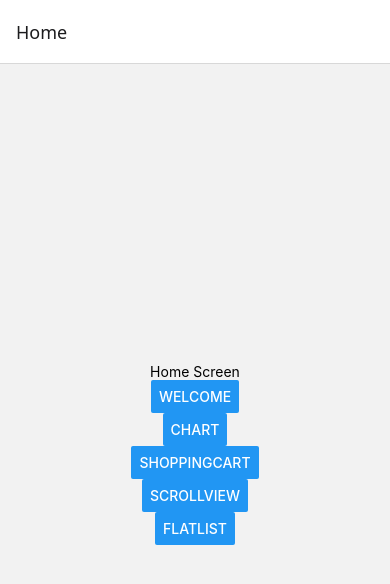
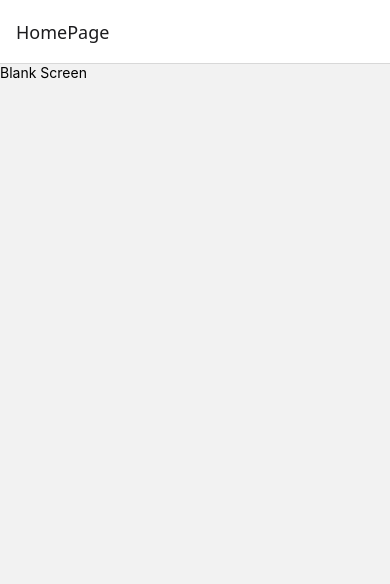
Before and after one commit to tianqing617/ReactNativeAwesome, a React Native app: screen /HomePage in a window 390 px wide. Shown: the top 584 px of the page. Built offline with nearby package versions, Linux system fonts and the light colour scheme; what @wuba/react-native-echarts would draw is missing.

Commit message:
feat: HomePage，增加菜单项

```diff
--- a/src/App.tsx
+++ b/src/App.tsx
@@ -18,6 +18,7 @@ import ImageManager from './views/image-manager'
 import ScrollViewDemo from './views/scroll-list/ScrollView.tsx'
 import FlatListDemo from './views/scroll-list/FlatList.tsx'
 // import RecycleListViewDemo from './views/scroll-list/RecycleListView.tsx'
+import HomePage from './HomePage/index.tsx'
 
 const Stack = createNativeStackNavigator()
 function App(): React.JSX.Element {
@@ -26,8 +27,8 @@ function App(): React.JSX.Element {
   return (
   <NavigationContainer>
     {/* Home */}
-    <Stack.Navigator initialRouteName="Home">
-    {/* <Stack.Navigator initialRouteName="ImageManager"> */}
+    {/* <Stack.Navigator initialRouteName="Home"> */}
+    <Stack.Navigator initialRouteName="HomePage">
       {/* TODO: 这里有类型问题，没有解决。去掉any可复现？ */}
       <Stack.Screen name="Home" component={HomeScreen as any} options={{title: 'Home'}} />
       <Stack.Screen name="Welcome" component={WelcomeScreen} />
@@ -38,6 +39,8 @@ function App(): React.JSX.Element {
       <Stack.Screen name="ScrollView" component={ScrollViewDemo} />
       <Stack.Screen name="FlatList" component={FlatListDemo} />
       {/* <Stack.Screen name="RecycleListView" component={RecycleListViewDemo} /> */}
+      {/* 电商首页 */}
+      <Stack.Screen name="HomePage" component={HomePage} />
     </Stack.Navigator>
   </NavigationContainer>
   );
--- a/src/Home.tsx
+++ b/src/Home.tsx
@@ -22,6 +22,8 @@ const HomeScreen: React.FC<HomeProps> = ({ navigation }) => {
       <Button title="FlatList" onPress={() => handleRedirect('FlatList')} />
       {/* 未实现，需要时看示例代码：src/views/scroll-list/RecycleListView.tsx.bak */}
       {/* <Button title="RecycleListView" onPress={() => handleRedirect('RecycleListView')} /> */}
+      {/* 电商首页 */}
+      <Button title="HomePage" onPress={() => handleRedirect('HomePage')} />
     </View>
   );
 };
--- a/src/HomePage/index.tsx
+++ b/src/HomePage/index.tsx
@@ -0,0 +1,24 @@
+import React from 'react';
+import {
+  ScrollView,
+  Text,
+  View,
+} from 'react-native';
+
+export default function App(): React.JSX.Element {
+  return (
+    <ScrollView
+      contentInsetAdjustmentBehavior="automatic"
+    >
+      <View>
+        <Text>Blank Screen</Text>
+      </View>
+    </ScrollView>
+  );
+}
+
+/* const styles = StyleSheet.create({
+  highlight: {
+    fontWeight: '700',
+  },
+}); */
```
